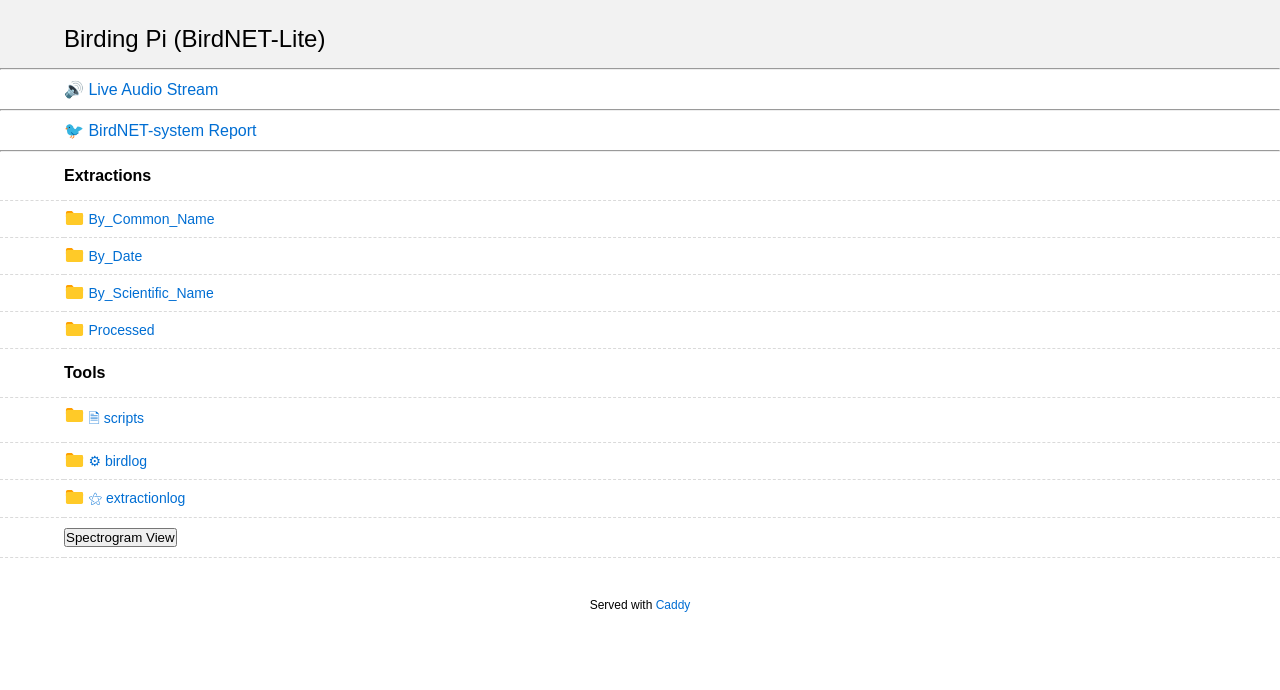
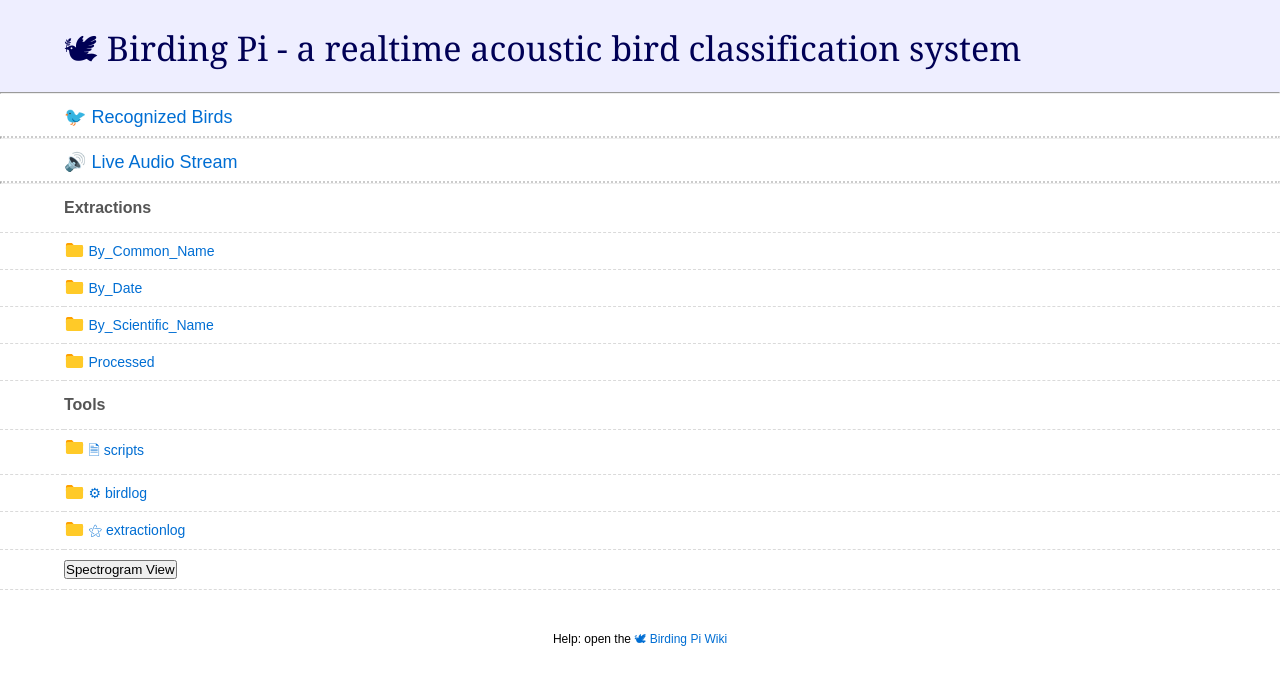
Before and after one commit to kahst/BirdNET-Lite, a Python web app: template templates/index.html in a window 1280 px wide. Shown: the top 690 px of the page. Run offline with Jinja, Linux system fonts and the light colour scheme; the template is opened without the code that fills it, so the values that code supplies are empty.

Commit message:
updated index.html (thanks Christoph!)

```diff
--- a/templates/index.html
+++ b/templates/index.html
@@ -41,12 +41,13 @@ td:last-child {
 
 header {
 	padding-top: 25px;
-	padding-bottom: 15px;
-	background-color: #f2f2f2;
+	padding-bottom: 10px;
+	background-color: #eef;
+    font-family: Georgia, serif;
 }
 
 h1 {
-	font-size: 24px;
+	font-size: 34px;
 	font-weight: normal;
 	white-space: nowrap;
 	overflow-x: hidden;
@@ -57,18 +58,8 @@ h1 {
 h2 {
 	padding-left: 5%;
 	font-size: 18px;
-    margin-bottom: 10px;
-    margin-top: 10px;
-	font-weight: normal;
-	white-space: nowrap;
-	overflow-x: hidden;
-	text-overflow: ellipsis;
-	color: #999;
-}
-
-h2 {
-	padding-left: 5%;
-	font-size: 16px;
+    margin-bottom: 8px;
+    margin-top: 12px;
 	font-weight: normal;
 	white-space: nowrap;
 	overflow-x: hidden;
@@ -77,7 +68,7 @@ h2 {
 }
 
 h1 a {
-	color: #000;
+	color: #005;
 	margin: 0 4px;
 }
 
@@ -89,13 +80,11 @@ h1 a:first-child {
 	margin: 0;
 }
 
-main {
-	display: block;
-}
+
 
 .meta {
 	font-size: 12px;
-	font-family: Verdana, sans-serif;
+	font-family: Trebuchet, sans-serif;
 	border-bottom: 1px solid #9C9C9C;
 	padding-top: 10px;
 	padding-bottom: 10px;
@@ -264,7 +253,7 @@ footer {
 	}
 
 	tr {
-		border-bottom: 1px dashed rgba(255, 255, 255, 0.12);
+		border-bottom: 1px dashed rgba(255, 255, 255, 0.15);
 	}
 
 	#up-arrow,
@@ -331,22 +320,22 @@ footer {
 
 		<header>
 			<h1>
-				<a href="">Birding Pi (BirdNET-Lite)</a>
+				<a href="https://github.com/mcguirepr89/BirdNET-Lite">🕊 Birding Pi - a realtime acoustic bird classification system</a>
 			</h1>
 		</header>
       <hr>
+			<h2>
+				<a href="http://birdnetsystem.local:9090">
+					<span class="name">🐦 Recognized Birds</span>
+				</a>
+			</h2>
+      <hr style="border-top: dotted 2px #ccc;">
 			<h2>
 				<a href="./stream">
 					<span class="name">🔊 Live Audio Stream</span>
 				</a>
 			</h2>
-      <hr>
-			<h2>
-				<a href="http://birdingpi.local:9090">
-					<span class="name">🐦 BirdNET-system Report</span>
-				</a>
-			</h2>
-      <hr>
+      <hr style="border-top: dotted 2px #ccc;">
 		<main>
 			<div class="listing">
 				<table aria-describedby="summary">
@@ -354,7 +343,7 @@ footer {
 					<tr>
 						<th></th>
 						<th>
-							<a href="?sort=name&order=asc">Extractions</a>
+							<a href="?sort=name&order=asc"><p style="color:#555">Extractions</p></a>
 						</th>
 					</tr>
 					</thead>
@@ -400,7 +389,7 @@ footer {
 					<tr>
 						<th></th>
 						<th>
-							<a href="?sort=name&order=asc">Tools</a>
+							<a href="?sort=name&order=asc"><p style="color:#555">Tools</p></a>
 						</th>
 					</tr>
 					</thead>
@@ -417,7 +406,7 @@ footer {
 					<tr class="file">
 						<td></td>
 						<td>
-							<a href="http://birdingpi.local:8080">
+							<a href="http://birdnetsystem.local:8080">
 								<svg width="1.5em" height="1em" version="1.1" viewBox="0 0 317 259"><use xlink:href="#folder"></use></svg>
 								<span class="name">⚙ birdlog</span>
 							</a>
@@ -426,7 +415,7 @@ footer {
 					<tr class="file">
 						<td></td>
 						<td>
-							<a href="http://birdingpi.local:8888">
+							<a href="http://birdnetsystem.local:8888">
 								<svg width="1.5em" height="1em" version="1.1" viewBox="0 0 317 259"><use xlink:href="#folder"></use></svg>
 								<span class="name">⚝ extractionlog</span>
 							</a>
@@ -446,7 +435,7 @@ footer {
 			</div>
 		</main>
 		<footer>
-			Served with <a rel="noopener noreferrer" href="https://caddyserver.com">Caddy</a>
+			Help: open the  <a rel="noopener noreferrer" href="https://birdnetwiki.pmcgui.xyz/">🕊 Birding Pi Wiki</a>
 		</footer>
 		<script>
 			var filterEl = document.getElementById('filter');
```
